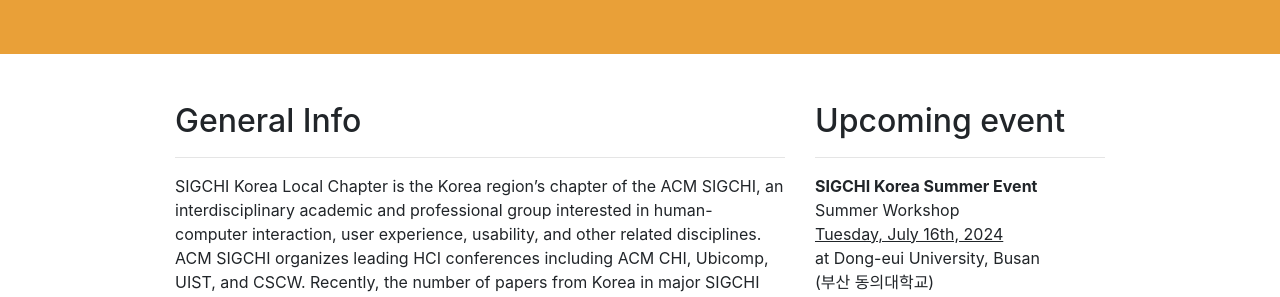
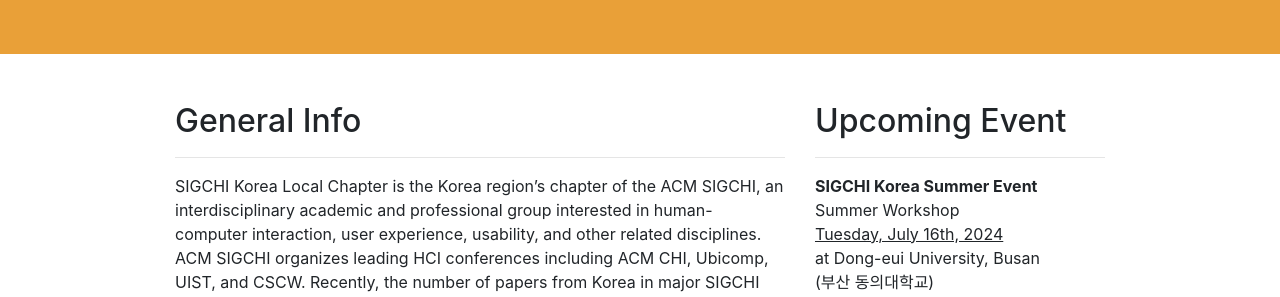
Before and after one commit to sigchikr/sigchikr.github.io, a Jekyll site: the page built from index.html, in a window 1280 px wide. Shown: the part 255-552 px from the top of the page. Built offline with Jekyll 4.4.1, drawn with Linux system fonts in a browser that asks for light colours.

```diff
--- a/_includes/sidebar.html
+++ b/_includes/sidebar.html
@@ -1,5 +1,5 @@
 <div class="col-md-4 mb-5">
-  <h2>Upcoming event</h2>
+  <h2>Upcoming Event</h2>
   <hr />
   <address>
     <strong>SIGCHI Korea Summer Event</strong>
```
